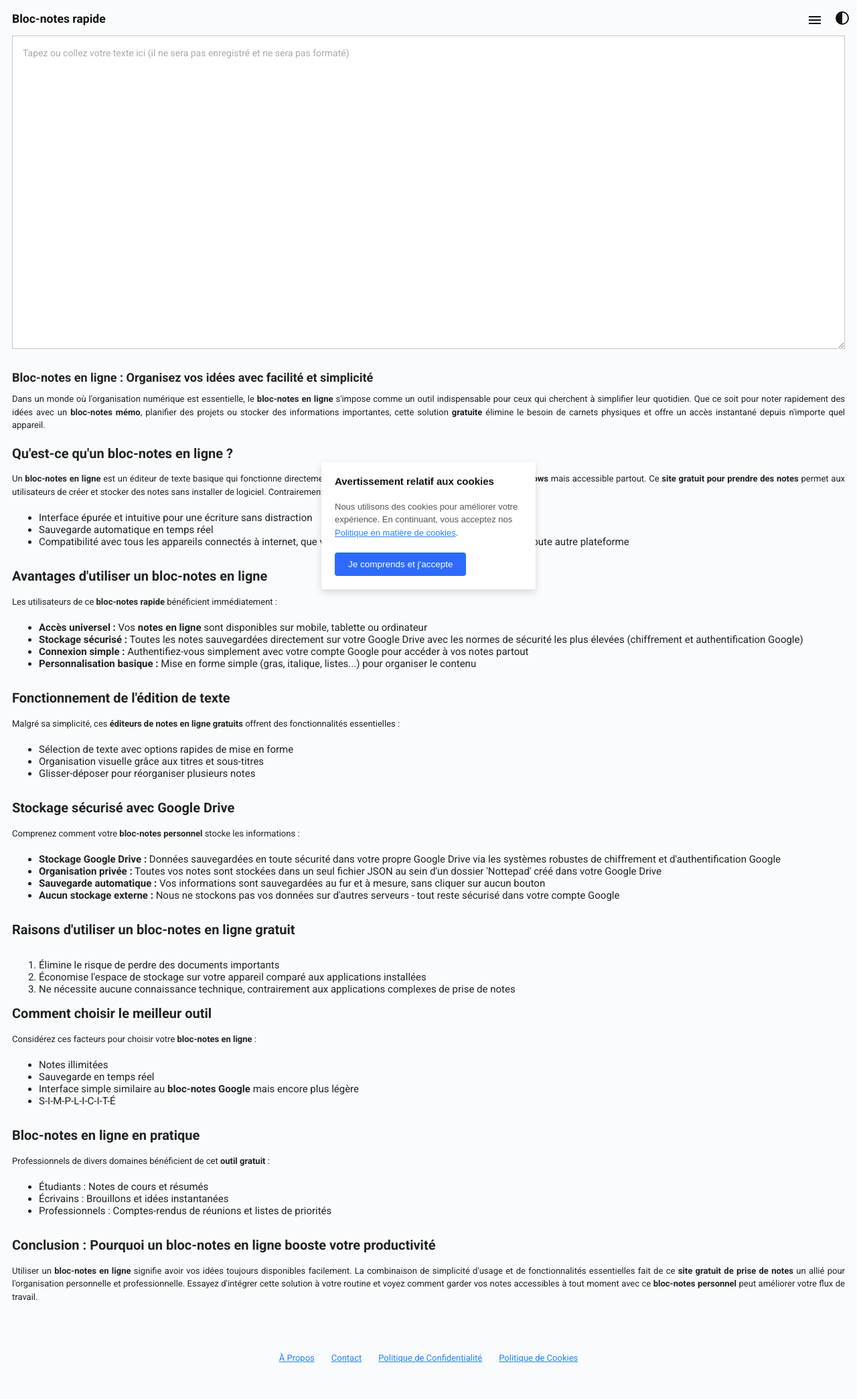
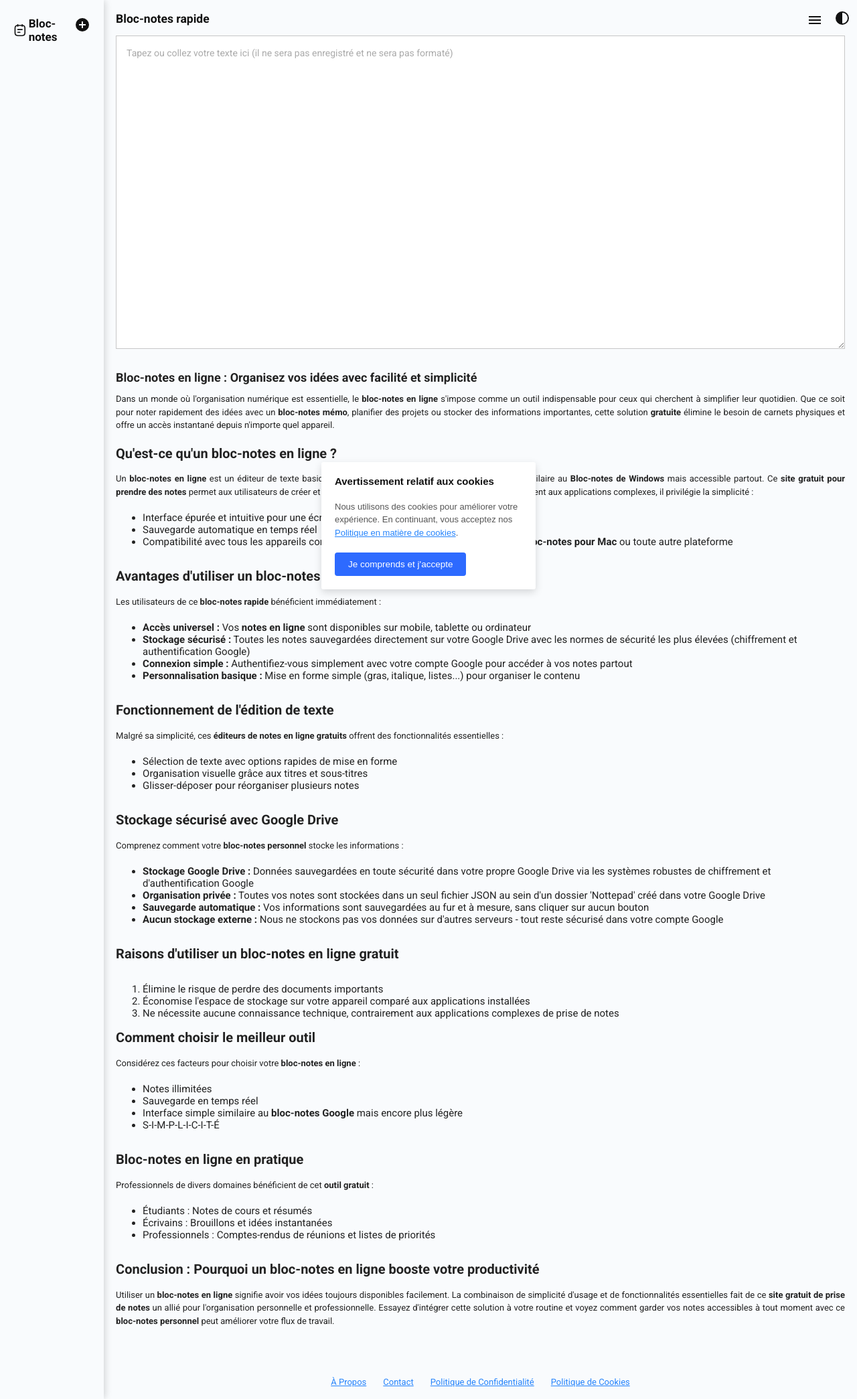
Before and after one commit to Landowski/nottepad, a Jekyll site: the page built from fr/index.html, in a window 1280 px wide. Shown: the whole page at 67% size. Built offline with Jekyll 4.4.1, drawn with Linux system fonts in a browser that asks for light colours; nearby versions of some CDN libraries; comment, search, counter and statistics services are not loaded; before the commit the page ends 2053 px from its top, so only the background shows below that.

Commit message:
Update style.css

```diff
--- a/css/style.css
+++ b/css/style.css
@@ -73,7 +73,7 @@
     height: 100%;
 }
 
-#sidebar {
+# {
     width: 240px;
     display: flex;
     flex-direction: column;
@@ -752,7 +752,7 @@
     }
 
     #sidebar.light-mode {
-        background-color: #fff;
+        background-color: #f9fbfd;
     }
 
     #sidebar.dark-mode {
```
